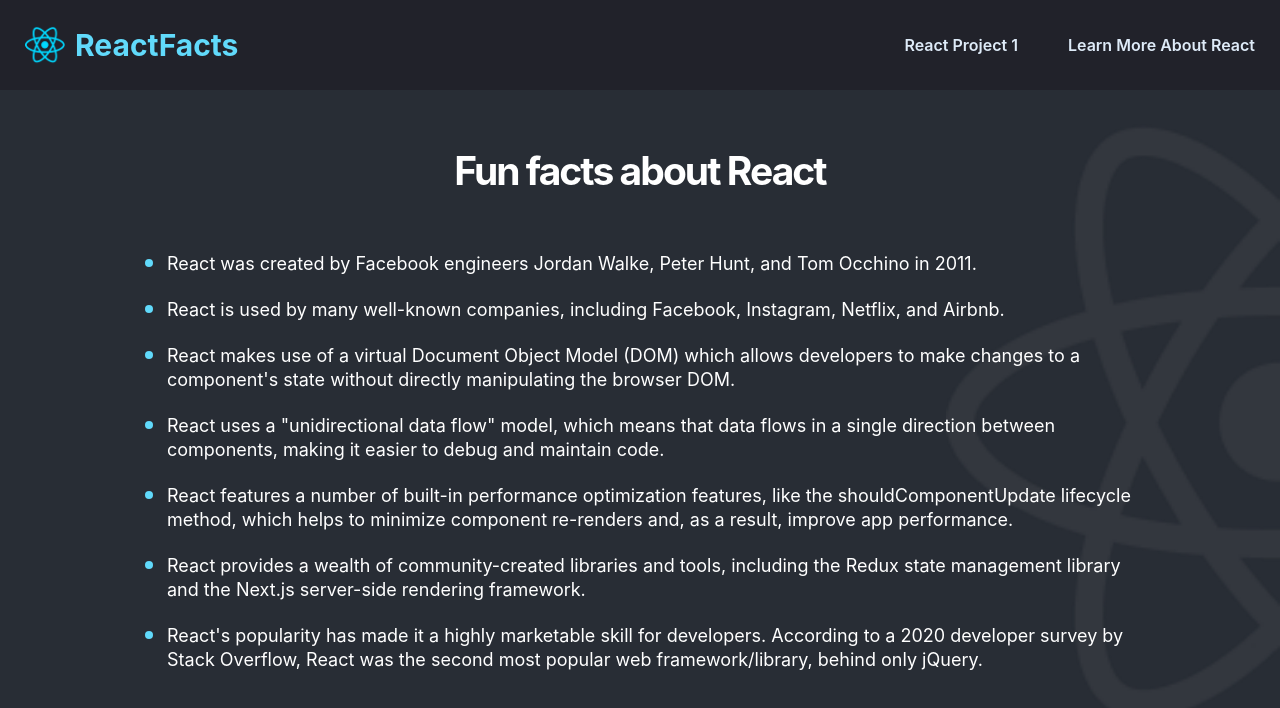
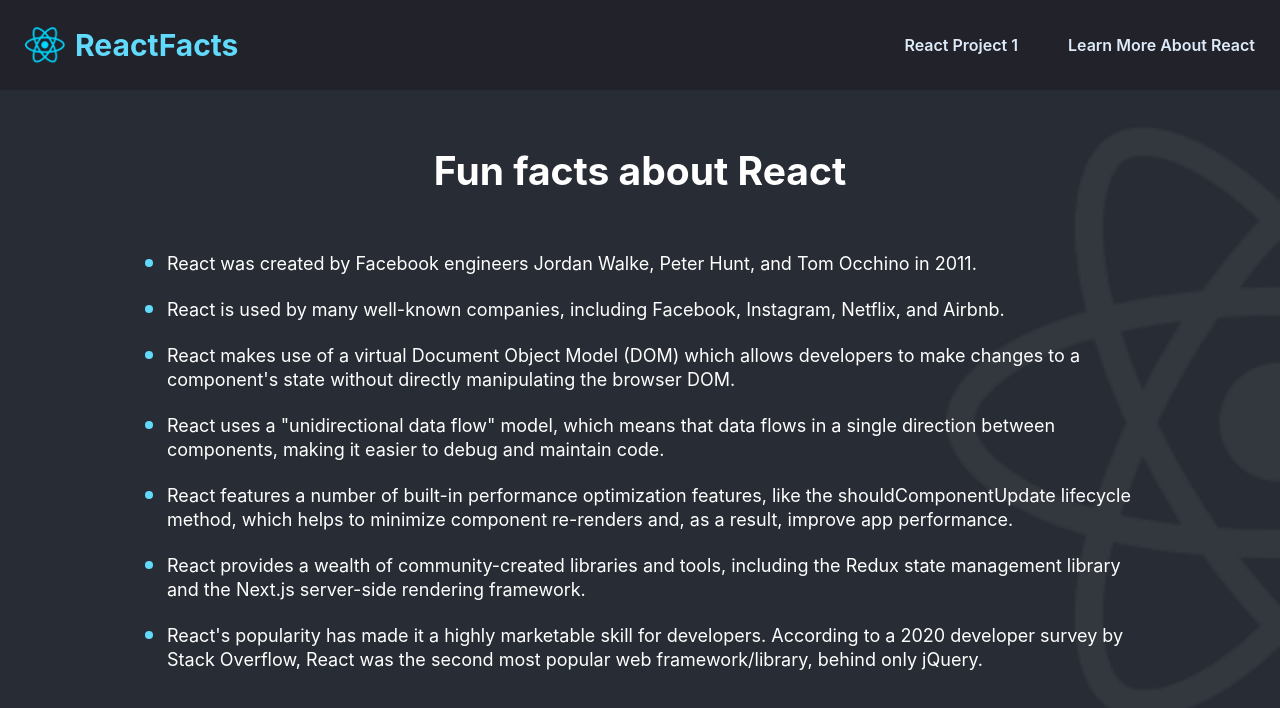
Before and after one commit to neha-nupur/React-Project-1, a React (Create React App) app: page / in a window 1280 px wide. Shown: the top 708 px of the page. Built offline with nearby package versions, Linux system fonts and the light colour scheme.

Commit message:
Update Main Title Line Spacing

```diff
--- a/src/App.css
+++ b/src/App.css
@@ -57,7 +57,6 @@
 .main--title {
   margin: 0;
   font-size: 39px;
-  letter-spacing: -0.05em;
   text-align: center;
 }
 
```
